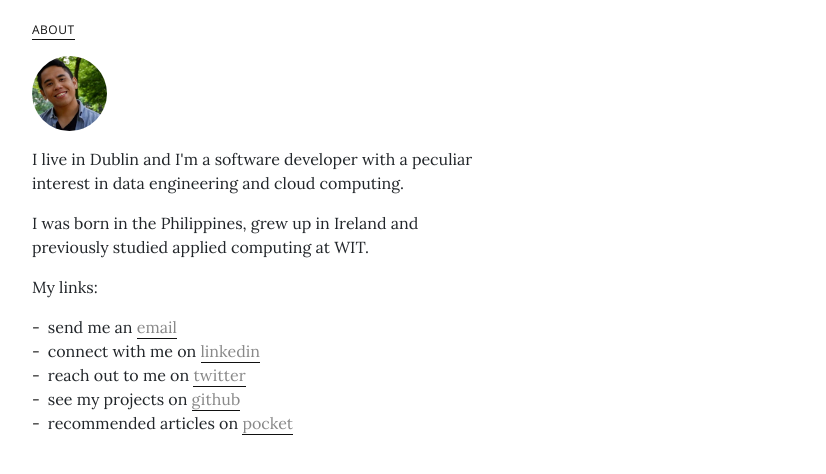
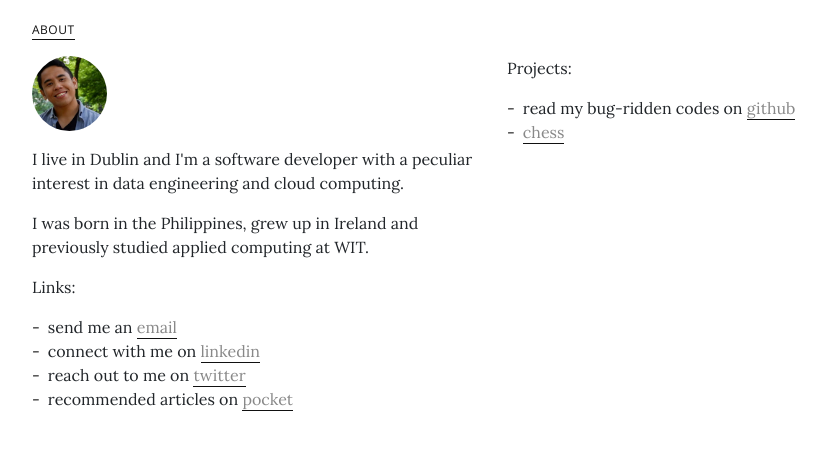
Before and after one commit to jkrclaro/jkrclaro.github.io, a React (Create React App) app: page / in a window 1280 px wide. Shown: the top 474 px of the page, without its empty margins (53-879 px from the left). Built offline with nearby package versions, Linux system fonts and the light colour scheme.

Commit message:
Update landing page

```diff
--- a/src/components/Home.jsx
+++ b/src/components/Home.jsx
@@ -10,17 +10,23 @@ class Home extends React.Component {
     render() {
         return (
             <div className='row'>
-                <div className='col-lg-5'>
+                <div className='col-lg-5 mb-3'>
                     <img className='mb-3' alt='me.png' src='/me.png' height='75' width='75' style={{ borderRadius: '50%'}}></img>
                     <p>I live in Dublin and I'm a software developer with a peculiar interest in data engineering and cloud computing.</p>
                     <p>I was born in the Philippines, grew up in Ireland and previously studied applied computing at WIT.</p>
-                    <p className='mb-3'>My links:</p>
+                    <p className='mb-3'>Links:</p>
                     <div id='links'>
                         <div><span className='bulletpoint mr-2'>-</span>send me an <a href='mailto:jkrclaro@gmail.com'>email</a></div>
                         <div><span className='bulletpoint mr-2'>-</span>connect with me on <a href='https://www.linkedin.com/in/johnclaro' target='_blank' rel='noopener noreferrer'>linkedin</a></div>
                         <div><span className='bulletpoint mr-2'>-</span>reach out to me on <a href='https://www.twitter.com/johnclaro_' target='_blank' rel='noopener noreferrer'>twitter</a></div>
-                        <div><span className='bulletpoint mr-2'>-</span>see my projects on <a href='https://www.github.com/johnclaro' target='_blank' rel='noopener noreferrer'>github</a></div>
                         <div><span className='bulletpoint mr-2'>-</span>recommended articles on <a href='https://getpocket.com/@johnclaro' target='_blank' rel='noopener noreferrer'>pocket</a></div>
+                     </div>
+                </div>
+                <div className='col-lg-7'>
+                    <p className='mb-3'>Projects:</p>
+                    <div id='links'>
+                        <div><span className='bulletpoint mr-2'>-</span>read my bug-ridden codes on <a href='https://www.github.com/johnclaro' target='_blank' rel='noopener noreferrer'>github</a></div>
+                        <div><span className='bulletpoint mr-2'>-</span><a href='https://chess.johnclaro.com'>chess</a></div>
                      </div>
                 </div>
             </div>
```
